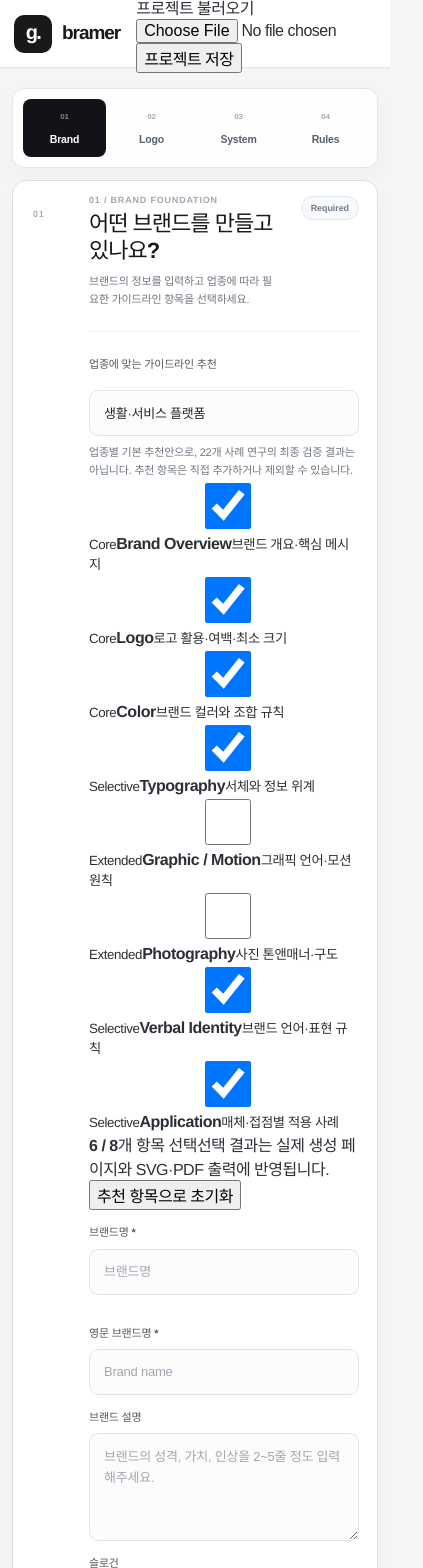
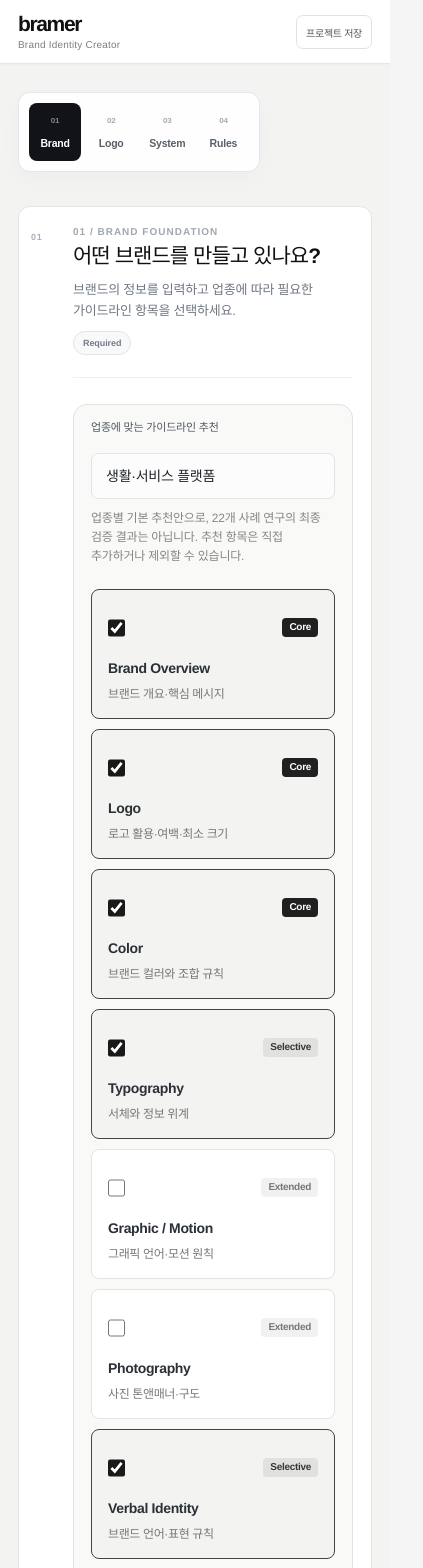
Before and after one commit to jyhome1228-cyber/brandcreator, a React (Vite) app: page / in a window 390 px wide. Shown: the top 1568 px of the page, 423 px wide, since content can reach past the window. Built offline with nearby package versions, Linux system fonts and the light colour scheme.

Commit message:
fix(ui): restore Bramer component styles and apply 1440px Pretendard layout hierarchy

```diff
--- a/src/grible.css
+++ b/src/grible.css
@@ -13,62 +13,123 @@
 .product-brand .topbar-meta { color: #7e7e7e; font-size: 11px; letter-spacing: .015em !important; }
 .setup-mode .module-heading h2 { font-size: clamp(22px,2.15vw,29px); letter-spacing: -.045em !important; }
 .setup-mode .module-description { line-height: 1.65; }
-.grible-industry-picker { margin-bottom: 28px; padding: 24px; border: 1px solid #e2e2e0; border-radius: 14px; background: #fbfbfa; }
-.grible-industry-picker > span { font-size: 15px; font-weight: 700; }
-.grible-industry-picker > select { font-weight: 600; }
-.grible-research-note { margin-top: 10px !important; font-size: 12px !important; line-height: 1.6 !important; color: #858585 !important; }
-.grible-module-grid { display:grid; grid-template-columns: repeat(2,minmax(0,1fr)); gap: 10px; margin-top: 22px; }
-.grible-module-card { position:relative; display:flex; flex-direction:column; gap:9px; min-width:0; padding:18px 18px 20px; border:1px solid #e4e4e2; border-radius:11px; background:#fff; cursor:pointer; transition: background .18s ease, border-color .18s ease, transform .18s ease, box-shadow .18s ease; }
-.grible-module-card:hover { transform:translateY(-1px); border-color:#9d9d99; box-shadow:0 5px 16px rgba(0,0,0,.035); }
-.grible-module-card.is-selected { background:#f3f3f1; border-color:#444; }
-.grible-module-card:focus-within { outline:2px solid #191919; outline-offset:2px; }
-.grible-module-card-top { display:flex; justify-content:space-between; align-items:center; gap:8px; }
-.grible-module-card-top input { margin:0; width:17px; height:17px; accent-color:#191919; }
-.grible-module-title { font-size:14px; font-weight:700; letter-spacing:-.025em !important; }
-.grible-module-description { font-size:12px; color:#777; line-height:1.5; }
-.grible-tier { padding:4px 7px; border-radius:4px; font-size:10px; font-weight:700; line-height:1.1; color:#676767; background:#ededeb; white-space:nowrap; }
-.grible-tier-core { background:#202020; color:#fff; }
-.grible-tier-selective { background:#e1e1de; color:#383838; }
-.grible-tier-extended { background:#f1f1f0; color:#777; }
-.grible-selection-summary { display:flex; flex-wrap:wrap; align-items:center; gap:10px; margin-top:20px; padding-top:17px; border-top:1px solid #e0e0de; }
-.grible-selection-summary strong { font-size:13px; }
-.grible-selection-summary span { flex:1; min-width:210px; color:#777; font-size:11px; line-height:1.5; }
-.grible-selection-summary button { background:transparent; border:1px solid #d1d1cf; border-radius:6px; padding:9px 11px; color:#414141; font-size:11px; font-weight:600; }
-.grible-selection-summary button:hover { background:#eaeae8; }
-.grible-onboarding-note { border:1px solid #e5e5e3; border-radius:12px; padding:22px; background:#fff; margin-bottom:16px; }
-.grible-onboarding-note > span { font-size:10px; letter-spacing:.1em !important; color:#898989; font-weight:700; }
-.grible-onboarding-note strong { display:block; margin:10px 0 6px; font-size:16px; letter-spacing:-.04em !important; }
-.grible-onboarding-note p { margin:0; font-size:12px; line-height:1.6; color:#777; }
-.grible-editor-industry { color:#777; font-size:11px; font-weight:650; white-space:nowrap; }
+.bramer-industry-picker { margin-bottom: 28px; padding: 24px; border: 1px solid #e2e2e0; border-radius: 14px; background: #fbfbfa; }
+.bramer-industry-picker > span { font-size: 15px; font-weight: 700; }
+.bramer-industry-picker > select { font-weight: 600; }
+.bramer-research-note { margin-top: 10px !important; font-size: 12px !important; line-height: 1.6 !important; color: #858585 !important; }
+.bramer-module-grid { display:grid; grid-template-columns: repeat(2,minmax(0,1fr)); gap: 10px; margin-top: 22px; }
+.bramer-module-card { position:relative; display:flex; flex-direction:column; gap:9px; min-width:0; padding:18px 18px 20px; border:1px solid #e4e4e2; border-radius:11px; background:#fff; cursor:pointer; transition: background .18s ease, border-color .18s ease, transform .18s ease, box-shadow .18s ease; }
+.bramer-module-card:hover { transform:translateY(-1px); border-color:#9d9d99; box-shadow:0 5px 16px rgba(0,0,0,.035); }
+.bramer-module-card.is-selected { background:#f3f3f1; border-color:#444; }
+.bramer-module-card:focus-within { outline:2px solid #191919; outline-offset:2px; }
+.bramer-module-card-top { display:flex; justify-content:space-between; align-items:center; gap:8px; }
+.bramer-module-card-top input { margin:0; width:17px; height:17px; accent-color:#191919; }
+.bramer-module-title { font-size:14px; font-weight:700; letter-spacing:-.025em !important; }
+.bramer-module-description { font-size:12px; color:#777; line-height:1.5; }
+.bramer-tier { padding:4px 7px; border-radius:4px; font-size:10px; font-weight:700; line-height:1.1; color:#676767; background:#ededeb; white-space:nowrap; }
+.bramer-tier-core { background:#202020; color:#fff; }
+.bramer-tier-selective { background:#e1e1de; color:#383838; }
+.bramer-tier-extended { background:#f1f1f0; color:#777; }
+.bramer-selection-summary { display:flex; flex-wrap:wrap; align-items:center; gap:10px; margin-top:20px; padding-top:17px; border-top:1px solid #e0e0de; }
+.bramer-selection-summary strong { font-size:13px; }
+.bramer-selection-summary span { flex:1; min-width:210px; color:#777; font-size:11px; line-height:1.5; }
+.bramer-selection-summary button { background:transparent; border:1px solid #d1d1cf; border-radius:6px; padding:9px 11px; color:#414141; font-size:11px; font-weight:600; }
+.bramer-selection-summary button:hover { background:#eaeae8; }
+.bramer-onboarding-note { border:1px solid #e5e5e3; border-radius:12px; padding:22px; background:#fff; margin-bottom:16px; }
+.bramer-onboarding-note > span { font-size:10px; letter-spacing:.1em !important; color:#898989; font-weight:700; }
+.bramer-onboarding-note strong { display:block; margin:10px 0 6px; font-size:16px; letter-spacing:-.04em !important; }
+.bramer-onboarding-note p { margin:0; font-size:12px; line-height:1.6; color:#777; }
+.bramer-editor-industry { color:#777; font-size:11px; font-weight:650; white-space:nowrap; }
 .button,button { -webkit-tap-highlight-color:transparent; }
 button:focus-visible,input:focus-visible,select:focus-visible,textarea:focus-visible { outline:2px solid #141414; outline-offset:3px; }
 @media (max-width:1100px) {
-  .grible-module-grid { grid-template-columns:repeat(2,minmax(0,1fr)); }
-  .grible-editor-industry { display:none; }
+  .bramer-module-grid { grid-template-columns:repeat(2,minmax(0,1fr)); }
+  .bramer-editor-industry { display:none; }
 }
 @media (max-width:680px) {
-  .grible-industry-picker { padding:17px; margin-bottom:18px; }
-  .grible-module-grid { grid-template-columns:1fr; }
-  .grible-module-card { padding:15px 16px; }
-  .grible-selection-summary span { min-width:100%; }
+  .bramer-industry-picker { padding:17px; margin-bottom:18px; }
+  .bramer-module-grid { grid-template-columns:1fr; }
+  .bramer-module-card { padding:15px 16px; }
+  .bramer-selection-summary span { min-width:100%; }
   .product-brand .brand-title { font-size:19px; }
   .product-brand .topbar-meta { display:none; }
-  .grible-onboarding-note { padding:17px; }
+  .bramer-onboarding-note { padding:17px; }
 }
 @media (prefers-reduced-motion: reduce) {
-  .grible-module-card { transition:none; }
-  .grible-module-card:hover { transform:none; }
+  .bramer-module-card { transition:none; }
+  .bramer-module-card:hover { transform:none; }
 }
 
 /* Portable project workflow */
-.grible-header-utilities { display:flex; align-items:center; gap:8px; margin-left:auto; margin-right:20px; }
-.grible-import-button,.grible-save-button { display:inline-flex; align-items:center; justify-content:center; min-height:34px; padding:0 12px; border:1px solid #e1e1df; background:#fff; border-radius:7px; color:#545454; font-size:11px; font-weight:650; cursor:pointer; white-space:nowrap; }
-.grible-import-button:hover,.grible-save-button:hover { background:#f4f4f2; color:#171717; }
-.grible-import-button:focus-within { outline:2px solid #171717; outline-offset:2px; }
-.grible-import-button input { position:absolute; width:1px; height:1px; opacity:0; overflow:hidden; }
-@media (max-width:820px) { .grible-header-utilities { margin-right:0; } .grible-header-utilities .grible-import-button { display:none; } }
-@media (max-width:520px) { .grible-header-utilities .grible-save-button { font-size:10px; padding:0 9px; } }
+.bramer-header-utilities { display:flex; align-items:center; gap:8px; margin-left:auto; margin-right:20px; }
+.bramer-import-button,.bramer-save-button { display:inline-flex; align-items:center; justify-content:center; min-height:34px; padding:0 12px; border:1px solid #e1e1df; background:#fff; border-radius:7px; color:#545454; font-size:11px; font-weight:650; cursor:pointer; white-space:nowrap; }
+.bramer-import-button:hover,.bramer-save-button:hover { background:#f4f4f2; color:#171717; }
+.bramer-import-button:focus-within { outline:2px solid #171717; outline-offset:2px; }
+.bramer-import-button input { position:absolute; width:1px; height:1px; opacity:0; overflow:hidden; }
+@media (max-width:820px) { .bramer-header-utilities { margin-right:0; } .bramer-header-utilities .bramer-import-button { display:none; } }
+@media (max-width:520px) { .bramer-header-utilities .bramer-save-button { font-size:10px; padding:0 9px; } }
 
-.grible-extension-settings { padding-top: 20px; border-top: 1px solid #e6e6e4; }
-.grible-setting-note { margin: 0 0 18px; color:#787878; font-size:12px; line-height:1.65; }
-.grible-extension-settings textarea { min-height: 92px; font-size: 13px; line-height: 1.6; }
+.bramer-extension-settings { padding-top: 20px; border-top: 1px solid #e6e6e4; }
+.bramer-setting-note { margin: 0 0 18px; color:#787878; font-size:12px; line-height:1.65; }
+.bramer-extension-settings textarea { min-height: 92px; font-size: 13px; line-height: 1.6; }
+
+/* NINEWORKS-inspired UI hierarchy, reinterpreted for the BRAMER workspace */
+:root { --creator-canvas:#f3f3f1; --creator-ink:#111111; --creator-muted:#737373; --creator-line:#e4e4e1; --ui-primary:#111; }
+html,body,#root { font-family:Pretendard,'Apple SD Gothic Neo','Noto Sans KR',sans-serif; font-synthesis:none; -webkit-font-smoothing:antialiased; }
+body { word-break:keep-all; }
+.app-shell { font-family:Pretendard,'Apple SD Gothic Neo','Noto Sans KR',sans-serif; }
+.product-topbar,.editor-topbar { height:76px; }
+.product-topbar-inner,.editor-header-inner { width:min(1440px,calc(100% - 64px)); }
+.product-brand .brand-title { font-size:24px!important; letter-spacing:-.065em!important; text-transform:none; font-weight:700; line-height:1; }
+.product-brand .topbar-meta { display:block; font-size:10px; letter-spacing:.02em!important; }
+.product-brand > div { display:flex; flex-direction:column; align-items:flex-start; gap:5px; }
+.product-mark { display:none; }
+.setup-workspace { width:min(1440px,calc(100% - 64px)); grid-template-columns:minmax(0,1fr) minmax(340px,410px); gap:40px; padding-top:40px; }
+.setup-step-nav { border-radius:12px; }
+.setup-module { border-radius:12px; box-shadow:none; grid-template-columns:56px minmax(0,1fr); }
+.module-content { padding:30px 34px 34px; }
+.module-index { padding:35px 0 0 20px; }
+.module-heading { gap:20px; margin-bottom:26px; }
+.module-heading h2 { font-size:25px!important; line-height:1.28; font-weight:700; }
+.module-description { font-size:13px; line-height:1.75; }
+.module-kicker,.metadata-label { font-size:10px; letter-spacing:.1em!important; font-weight:700; }
+.field > span { font-size:12px; font-weight:650; }
+.field input,.field select,.field textarea { border-radius:7px!important; }
+.field input,.field select { min-height:46px; font-size:14px!important; }
+.field textarea { font-size:14px!important; line-height:1.7; }
+.button,.step-action-buttons button { border-radius:7px!important; font-size:12px!important; font-weight:650; }
+.setup-actions { border-radius:12px; }
+.setup-preview-panel { min-width:0; }
+.preview-sticky { top:95px; }
+.creator-document-preview { border-radius:8px; overflow:hidden; }
+.preview-panel-heading strong { font-size:14px; }
+.preview-system-grid { gap:8px; }
+.bramer-industry-picker { background:#f9f9f8; }
+.bramer-module-card { border-radius:8px; }
+.bramer-onboarding-note { border-radius:8px; }
+.editor-layout { min-width:0; }
+.page-sidebar,.settings-panel { min-width:0; }
+.editor-header-inner { min-height:76px; }
+.page-stage { overflow:auto; }
+@media(max-width:1180px) {
+ .setup-workspace { grid-template-columns:minmax(0,1fr) 340px; gap:24px; }
+ .module-content { padding:24px; }
+}
+@media(max-width:980px) {
+ .setup-workspace { display:flex; flex-direction:column; width:min(760px,calc(100% - 36px)); gap:22px; padding-top:28px; }
+ .setup-preview-panel { order:2; }
+ .setup-main { order:1; }
+ .product-topbar-inner,.editor-header-inner { width:calc(100% - 36px); }
+ .preview-sticky { position:static; }
+}
+@media(max-width:680px) {
+ .product-topbar,.editor-topbar { height:64px; }
+ .module-content { padding:20px 18px 24px; }
+ .module-index { padding:25px 0 0 12px; }
+ .setup-module { grid-template-columns:36px minmax(0,1fr); }
+ .module-heading h2 { font-size:21px!important; }
+ .module-heading { flex-wrap:wrap; gap:8px; }
+ .product-brand .brand-title { font-size:21px!important; }
+ .field-grid.two-column,.field-grid.three-column { grid-template-columns:1fr; }
+ .bramer-module-grid { grid-template-columns:1fr; }
+}
```
